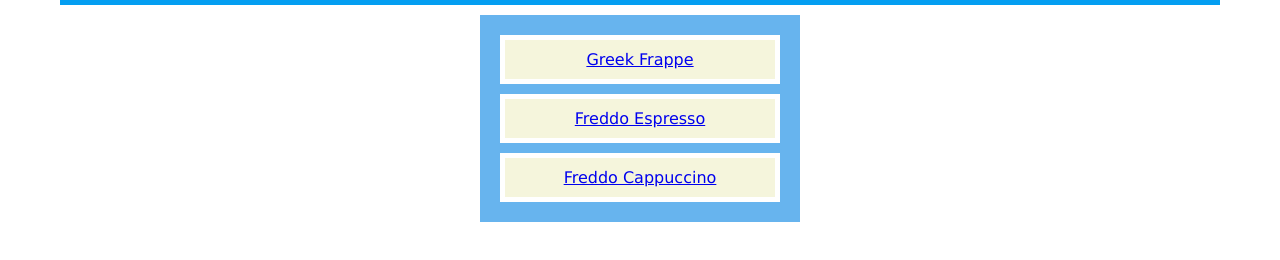
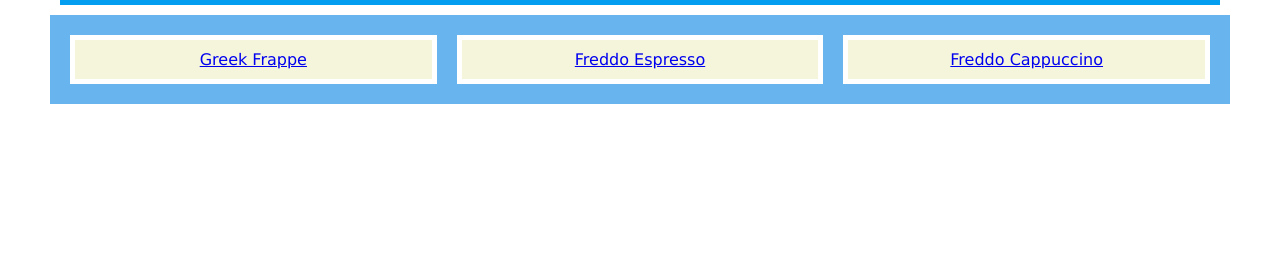
Before and after one commit to valavanisp/odin-recipes, a plain HTML site: page index.html in a window 1280 px wide. Shown: the part 106-366 px from the top of the page. Drawn offline with Linux system fonts and the light colour scheme.

Commit message:
added flex box to stylesheet

```diff
--- a/styles/style.css
+++ b/styles/style.css
@@ -21,10 +21,15 @@ h1 {
 
 .list {
     background-color: rgb(103, 180, 238);
-    width: 300px;
     margin: 10px auto;
     padding: 10px;
     text-align: center;
+    display: flex;
+}
+
+.list div {
+    width: 650px;
+    flex: 1 1 auto;
 }
 
 .frappe {
```
